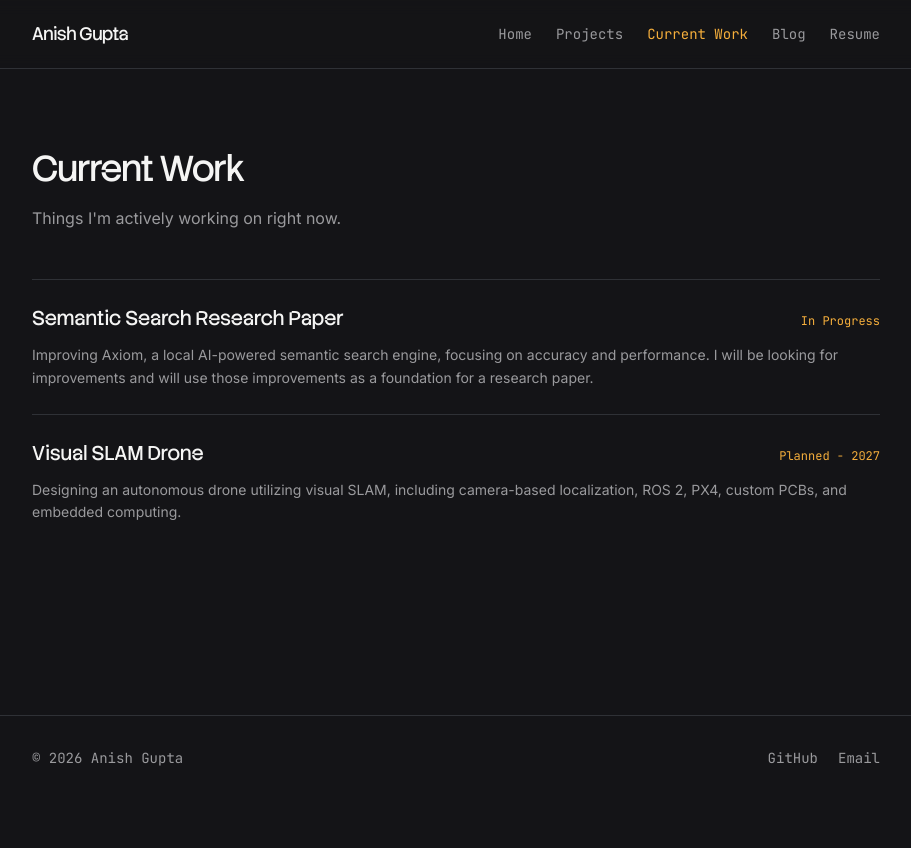
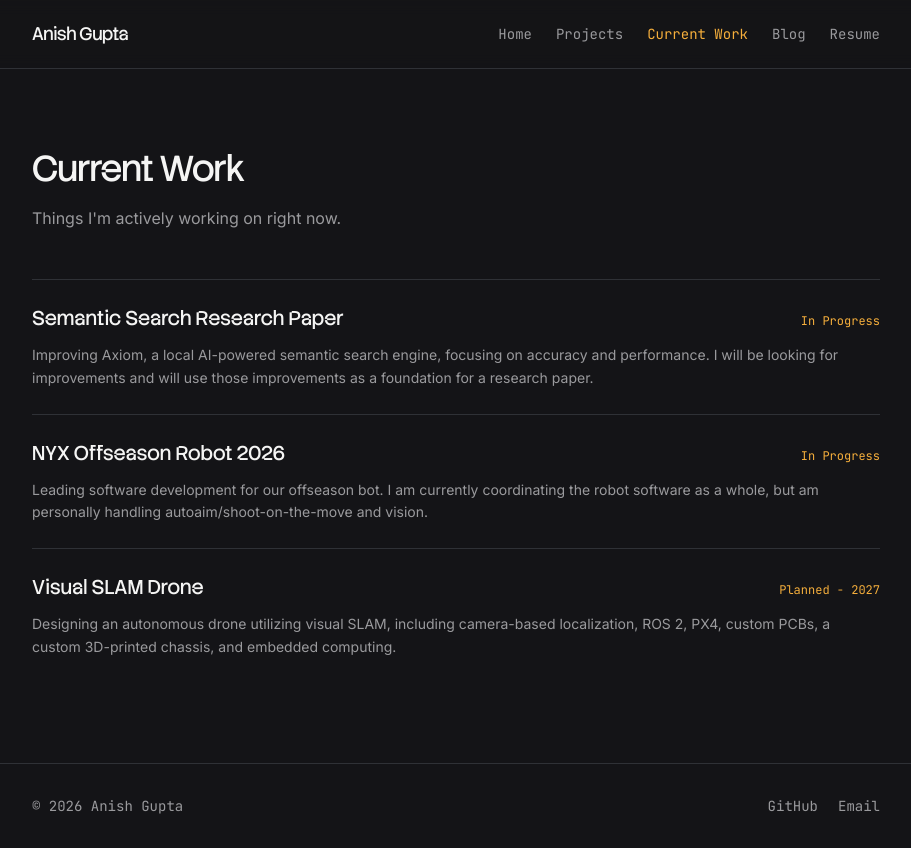
Before and after one commit to neur0n-7/website, a Next.js app: page /current-work in a window 1280 px wide. Shown: the whole page, without its empty margins (184-1095 px from the left). Before the commit the page ends 800 px from the top, so only its background shows below. Built offline with nearby package versions, Linux system fonts and the light colour scheme.

Commit message:
add more current work

```diff
--- a/src/app/current-work/page.tsx
+++ b/src/app/current-work/page.tsx
@@ -12,9 +12,15 @@ const currentWork = [
     status: "In Progress",
   },
   {
+    title: "NYX Offseason Robot 2026",
+    description:
+      "Leading software development for our offseason bot. I am currently coordinating the robot software as a whole, but am personally handling autoaim/shoot-on-the-move and vision.",
+    status: "In Progress",
+  },
+  {
     title: "Visual SLAM Drone",
     description:
-      "Designing an autonomous drone utilizing visual SLAM, including camera-based localization, ROS 2, PX4, custom PCBs, and embedded computing.",
+      "Designing an autonomous drone utilizing visual SLAM, including camera-based localization, ROS 2, PX4, custom PCBs, a custom 3D-printed chassis, and embedded computing.",
     status: "Planned - 2027",
   },
 ];
```
